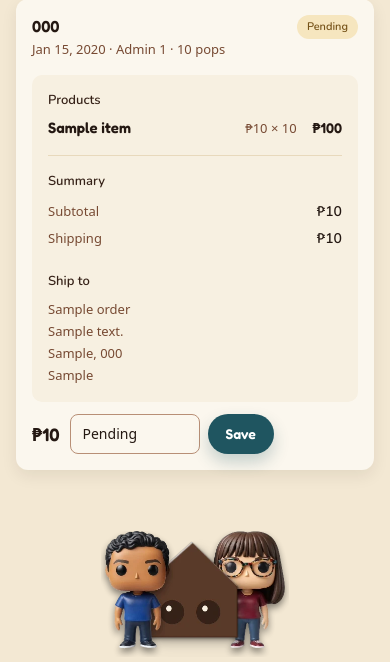
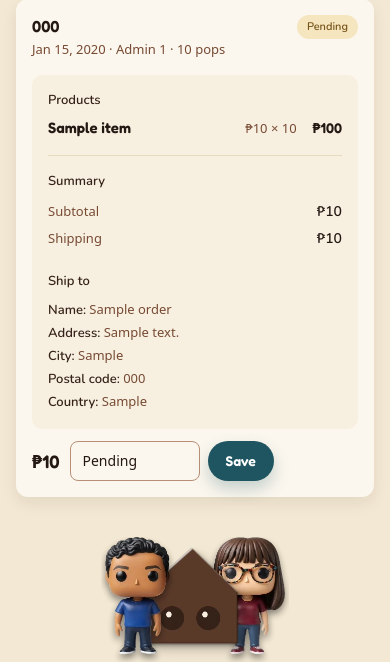
Before and after one commit to KharoPT/the-pop-cabin, a PHP site: page /popcabdb-frontend/admin/orders.php in a window 390 px wide. Shown: the part 147-809 px from the top of the page. Run offline with PHP 8.4, Linux system fonts and the light colour scheme; the visitor is signed in with stand-in values (Sample User, id 1); data comes from the database, SQL or seed files in the repository; tables that the repository leaves empty hold one stand-in row (values such as "Sample post"); some web fonts are replaced.

Commit message:
style(admin): label each ship-to field in the order card
Show Name, Address, City, Postal code and Country explicitly instead of raw lines, with a dark bold label and muted value for readability at mobile and desktop.

```diff
--- a/admin/orders.php
+++ b/admin/orders.php
@@ -95,10 +95,11 @@ require_once __DIR__ . '/includes/admin_header.php';
                     </dl>
                     <p class="order-detail-label">Ship to</p>
                     <p class="order-ship-to">
-                        <?php echo e($o['shipping_name']); ?><br>
-                        <?php echo e($o['shipping_address']); ?><br>
-                        <?php echo e($o['shipping_city']); ?>, <?php echo e($o['shipping_postal_code']); ?><br>
-                        <?php echo e($o['shipping_country']); ?>
+                        <span class="order-ship-label">Name:</span> <?php echo e($o['shipping_name']); ?><br>
+                        <span class="order-ship-label">Address:</span> <?php echo e($o['shipping_address']); ?><br>
+                        <span class="order-ship-label">City:</span> <?php echo e($o['shipping_city']); ?><br>
+                        <span class="order-ship-label">Postal code:</span> <?php echo e($o['shipping_postal_code']); ?><br>
+                        <span class="order-ship-label">Country:</span> <?php echo e($o['shipping_country']); ?>
                     </p>
                 </div>
             </div>
--- a/assets/css/admin.css
+++ b/assets/css/admin.css
@@ -472,6 +472,7 @@
 .order-total-row dt { color: var(--color-text-muted-aa); font: 400 13px/20px var(--font-family-body); }
 .order-total-row dd { margin: 0; color: var(--color-text-primary); font: 600 14px/20px var(--font-family-body); }
 .order-ship-to { margin: 0; color: var(--color-text-muted-aa); font: 400 13px/22px var(--font-family-body); overflow-wrap: anywhere; }
+.order-ship-label { color: var(--color-text-secondary); font-weight: 600; }
 
 /* ---------- Pager ---------- */.admin-pager { margin-top: 16px; text-align: center; }
 .admin-pager .pager-count { margin: 0 0 8px; color: var(--color-text-muted-aa); font: 600 12px/16px var(--font-family-body); }
```
